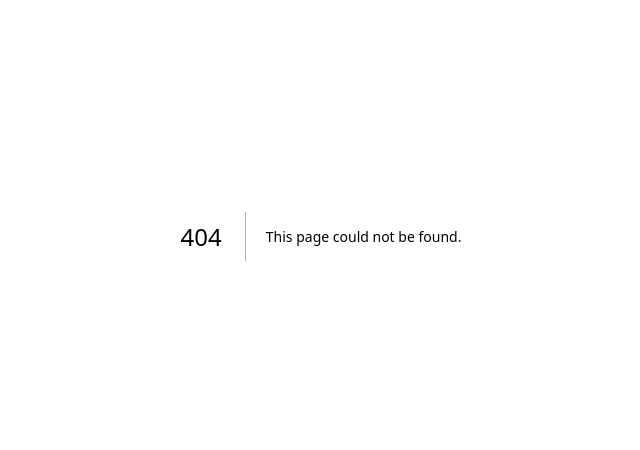
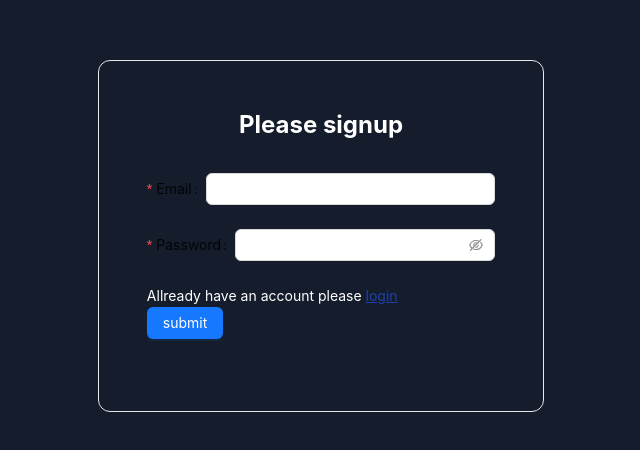
Before and after one commit to Jillurcf/project-management-dashboard, a Next.js app: page /signup in a window 1280 px wide. Before the commit this address had no page. Shown: the part 164-614 px from the top of the page, without its empty margins (319-959 px from the left). Built offline with nearby package versions, Linux system fonts and the light colour scheme.

Commit message:
fireabse authentication completed with signin, register and logout

```diff
--- a/package.json
+++ b/package.json
@@ -11,8 +11,9 @@
   "dependencies": {
     "@react-icons/all-files": "^4.1.0",
     "antd": "^5.16.5",
+    "firebase": "^10.11.1",
     "next": "14.2.3",
-    "next-auth": "^5.0.0-beta.17",
+    "next-auth": "^5.0.0-beta.3",
     "react": "^18",
     "react-dom": "^18",
     "react-icons": "^5.1.0"
--- a/src/app/dashboard/layout.jsx
+++ b/src/app/dashboard/layout.jsx
@@ -4,11 +4,11 @@ import Navbar from '../ui/dashboard/navbar/navbar';
 
 const Layout = ({children}) => {
     return (
-       <div className='flex h-screen'>
-        <div className='w-[20vh]'>
+       <div className='flex h-screen '>
+        <div className='w-[15vw]'>
             <Sidebar></Sidebar>
         </div>
-        <div className='w-[80vw]'>
+        <div className='w-[85vw]'>
             <Navbar></Navbar>
             {children}
         </div>
--- /dev/null
+++ b/src/app/firebase/config.js
@@ -0,0 +1,17 @@
+
+import { getAuth } from 'firebase/auth';
+import { initializeApp } from "firebase/app";
+
+const firebaseConfig = {
+  apiKey: process.env.NEXT_PUBLIC_FIREBASE_apiKey,
+  authDomain: process.env.NEXT_PUBLIC_FIREBASE_authDomain,
+  projectId: process.env.NEXT_PUBLIC_FIREBASE_projectId,
+  storageBucket: process.envNEXT_PUBLIC_FIREBASE_storageBucket,
+  messagingSenderId: process.env.NEXT_PUBLIC_FIREBASE_messagingSenderId,
+  appId: process.env.NEXT_PUBLIC_FIREBASE_appId
+};
+
+// Initialize Firebase
+const app = initializeApp(firebaseConfig);
+
+export default app;
--- /dev/null
+++ b/src/app/hooks/page.jsx
@@ -0,0 +1,13 @@
+import { useContext } from "react";
+import { AuthContext } from "../provider/page";
+
+
+
+
+
+const UseAuth = () => {
+    const auth = useContext(AuthContext);
+    return auth;
+
+};
+export default UseAuth;
--- a/src/app/login/page.jsx
+++ b/src/app/login/page.jsx
@@ -1,12 +1,33 @@
 "use client"
 // components/LoginForm.js
 import { Form, Input, Button } from 'antd';
+import { getAuth, signInWithEmailAndPassword } from 'firebase/auth';
+import { useRouter } from 'next/navigation';
+import app from '../firebase/config';
+
 
 const LoginPage = () => {
-  const onFinish = (values) => {
-    console.log('Received values:', values);
-    // Handle login logic here
+  const router = useRouter()
+  const onFinish = (value) => {
+    const { email, password } = value;
+    try {
+      const auth = getAuth(app);
+      const userCredential =  signInWithEmailAndPassword(
+        auth,
+        email,
+        password
+
+      );
+      router.push("/dashboard")
+      console.log("User Logged In:", userCredential.user);
+
+    } catch (error) {
+      console.error("Error creating user:", error);
+      // setError(error.message); // Set error message state
+    }
+
   };
+
 
   return (
   <div className='max-w-screen-md mx-auto h-screen justify-center items-center flex'>
@@ -35,7 +56,7 @@ const LoginPage = () => {
       >
         <Input.Password />
       </Form.Item>
-
+      <p>Do not have an account please <span className="underline text-blue-800"><a href="/signup">Register</a></span></p>
       <Form.Item>
         <Button type="primary" htmlType="submit">
           Log in
--- /dev/null
+++ b/src/app/provider/page.jsx
@@ -0,0 +1,76 @@
+import { createContext, useEffect, useState } from "react";
+
+import { createUserWithEmailAndPassword, getAuth, onAuthStateChanged, signInWithEmailAndPassword, signInWithPopup, signOut, } from "firebase/auth";
+const auth = getAuth(app)
+import { GoogleAuthProvider } from "firebase/auth";
+import app from "../firebase/config";
+
+
+
+const googleProvider = new GoogleAuthProvider();
+export const AuthContext = createContext(auth)
+
+const AuthProvider = ({children}) => {
+    const [user, setUser] = useState(null)
+    const [loading, setLoading] = useState(true)
+
+    const signinwithGoogle = () =>{
+        setLoading(true)
+        return signInWithPopup(auth, googleProvider)
+    }
+    const createUsers = (email, password)=>{
+        return createUserWithEmailAndPassword(auth, email, password)
+    }
+
+    const signIn = (email, password)=>{
+        setLoading(true)
+    return signInWithEmailAndPassword(auth, email, password)
+    }
+
+
+    const loggedOut = ()=>{
+        setLoading(true)
+      return signOut(auth)
+    }
+
+    // useEffect(()=>{
+    //     const unsubsCribe = onAuthStateChanged(auth, currentUser =>{
+    //         setUser(currentUser)
+    //         setLoading(false)
+    //     })
+    //     return ()=>{
+    //         unsubsCribe()
+    //     }
+    // },[])
+
+    useEffect(() => {
+        const unsubscribe = onAuthStateChanged(auth, (currentUser) => {
+          const userEmail = currentUser?.email || user?.email;
+          const loggedUser = { email: userEmail };
+          setUser(currentUser);
+          setLoading(false);
+          console.log("current user", currentUser);
+
+        });
+        return () => {
+          return unsubscribe();
+        };
+      }, []);
+
+
+    const userInfo = {
+        user,
+        loading,
+        createUser,
+        signIn,
+        loggedOut,
+        signinwithGoogle,
+    }
+    return (
+        <AuthContext.Provider value={userInfo}>
+            {children}
+        </AuthContext.Provider >
+    );
+};
+
+export default AuthProvider;
--- /dev/null
+++ b/src/app/signup/page.jsx
@@ -0,0 +1,142 @@
+"use client";
+// // components/LoginForm.js
+import { Form, Input, Button } from "antd";
+// import UseAuth from "../hooks/page";
+// import { useState } from "react";
+// import app from "../firebase/config";
+// import { getAuth, createUserWithEmailAndPassword } from "firebase/auth";
+
+// const signup = () => {
+
+//  const {createUsers} = UseAuth();
+// const [email, setEmail] = useState("");
+// const [password, setPassword] = useState("")
+// console.log(email);
+
+//   const onFinish = (value) => {
+
+//     console.log("Received values:", value);
+//   setEmail(value.email);
+//   setPassword(value.password)
+
+//   // await createUsers(email, password).then((result) => {
+//   //       console.log(result.user);
+//   //      })
+//   //     .catch((error) => {
+//   //       console.error(error);
+//   //     });
+//   try {
+//     const auth = getAuth(app);
+//     const userCredential = createUserWithEmailAndPassword(auth, email, password);
+
+//     console.log("User created successfully:", userCredential.user);
+//     // Handle successful user creation here
+//   } catch (error) {
+//     console.error("Error creating user:", error.message);
+//     // Handle error here
+//   }
+
+// };
+
+//   return (
+//     <div className="max-w-screen-md mx-auto h-screen justify-center items-center flex">
+//       <Form
+//         className="border p-12 rounded-xl text-white"
+//         name="loginForm"
+//         onFinish={onFinish}
+//       >
+//         <h1 className="text-center pb-8 text-2xl font-bold text-white">
+//           Please signup
+//         </h1>
+//         <Form.Item
+//           label="Email"
+//           name="email"
+//           rules={[{ required: true, message: "Please input your username!" }]}
+//         >
+//           <Input />
+//         </Form.Item>
+
+//         <Form.Item
+//           label="Password"
+//           name="password"
+//           rules={[{ required: true, message: "Please input your password!" }]}
+//         >
+//           <Input.Password />
+//         </Form.Item>
+
+//         <Form.Item>
+//           <Button type="primary" htmlType="submit">
+//             submit
+//           </Button>
+//         </Form.Item>
+//       </Form>
+//     </div>
+//   );
+// };
+
+
+// export default signup;
+import React, { useState } from "react";
+import { getAuth, createUserWithEmailAndPassword } from "firebase/auth";
+import app from "../firebase/config";
+import { useRouter } from "next/navigation";
+
+const SignUpForm = () => {
+ const router = useRouter();
+  const onFinish = (value) => {
+    const { email, password } = value;
+    try {
+      const auth = getAuth(app);
+      const userCredential =  createUserWithEmailAndPassword(
+        auth,
+        email,
+        password
+
+      );
+      router.push("/dashboard")
+      console.log("User created:", userCredential.user);
+
+    } catch (error) {
+      console.error("Error creating user:", error);
+      setError(error.message); // Set error message state
+    }
+
+  };
+
+  return (
+    <div className="max-w-screen-md mx-auto h-screen justify-center items-center flex">
+      <Form
+        className="border p-12 rounded-xl text-white"
+        name="loginForm"
+        onFinish={onFinish}
+      >
+        <h1 className="text-center pb-8 text-2xl font-bold text-white">
+          Please signup
+        </h1>
+        <Form.Item
+          label="Email"
+          name="email"
+          rules={[{ required: true, message: "Please input your username!" }]}
+        >
+          <Input />
+        </Form.Item>
+
+        <Form.Item
+          label="Password"
+          name="password"
+          rules={[{ required: true, message: "Please input your password!" }]}
+        >
+          <Input.Password />
+        </Form.Item>
+      <p>Allready have an account please <span className="underline text-blue-800"><a href="/login">login</a></span></p>
+        <Form.Item>
+          <Button type="primary" htmlType="submit">
+            submit
+          </Button>
+        </Form.Item>
+      </Form>
+    </div>
+  );
+};
+
+export default SignUpForm;
--- a/src/app/ui/dashboard/navbar/navbar.jsx
+++ b/src/app/ui/dashboard/navbar/navbar.jsx
@@ -6,7 +6,7 @@ import { FaSearch } from "react-icons/fa";
 const Navbar = () => {
 
   return (
-    <div className="">
+    <div className="max-w-screen-xl mx-auto py-12">
 
      <div className="flex justify-between">
      <div className="join">
--- a/src/app/ui/dashboard/sidebar/sidebar.jsx
+++ b/src/app/ui/dashboard/sidebar/sidebar.jsx
@@ -1,6 +1,10 @@
+"use client"
 import { MdDashboard } from "react-icons/md";
 import Image from "next/image";
 import MenuLink from "./menuLink/menuLink";
+import { getAuth, signOut  } from "firebase/auth";
+import app from "@/app/firebase/config";
+import { useRouter } from "next/navigation";
 
 const menuItems = [
   {
@@ -69,9 +73,26 @@ const menuItems = [
     ],
   },
 ];
+
+
+
 const Sidebar = () => {
+  const router = useRouter();
+  const handleLogout = async () => {
+    try {
+      const auth = getAuth(app);
+      await signOut(auth);
+      router.push('/login'); // Redirect to the login page after logout
+    } catch (error) {
+      console.error('Error logging out:', error);
+      // Handle error
+    }
+  };
+
+
+
   return (
-    <div className="px-4 bg-[#182237] h-screen">
+    <div className="px-4 bg-[#182237] h-screen py-12">
       <div className="flex gap-2 items-center mb-4">
       <div
             tabIndex={0}
@@ -102,7 +123,7 @@ const Sidebar = () => {
           </li>
         ))}
       </ul>
-      <button  className=" btn btn-primary mt-4">Logout</button>
+      <button onClick={handleLogout} className=" btn btn-primary">Logout</button>
     </div>
   );
 };
```
Also changed, not shown: public/project.json (added, +10 -0 lines), .eslintrc.json, 2 other files (tests, documents, lock files or other folders).
